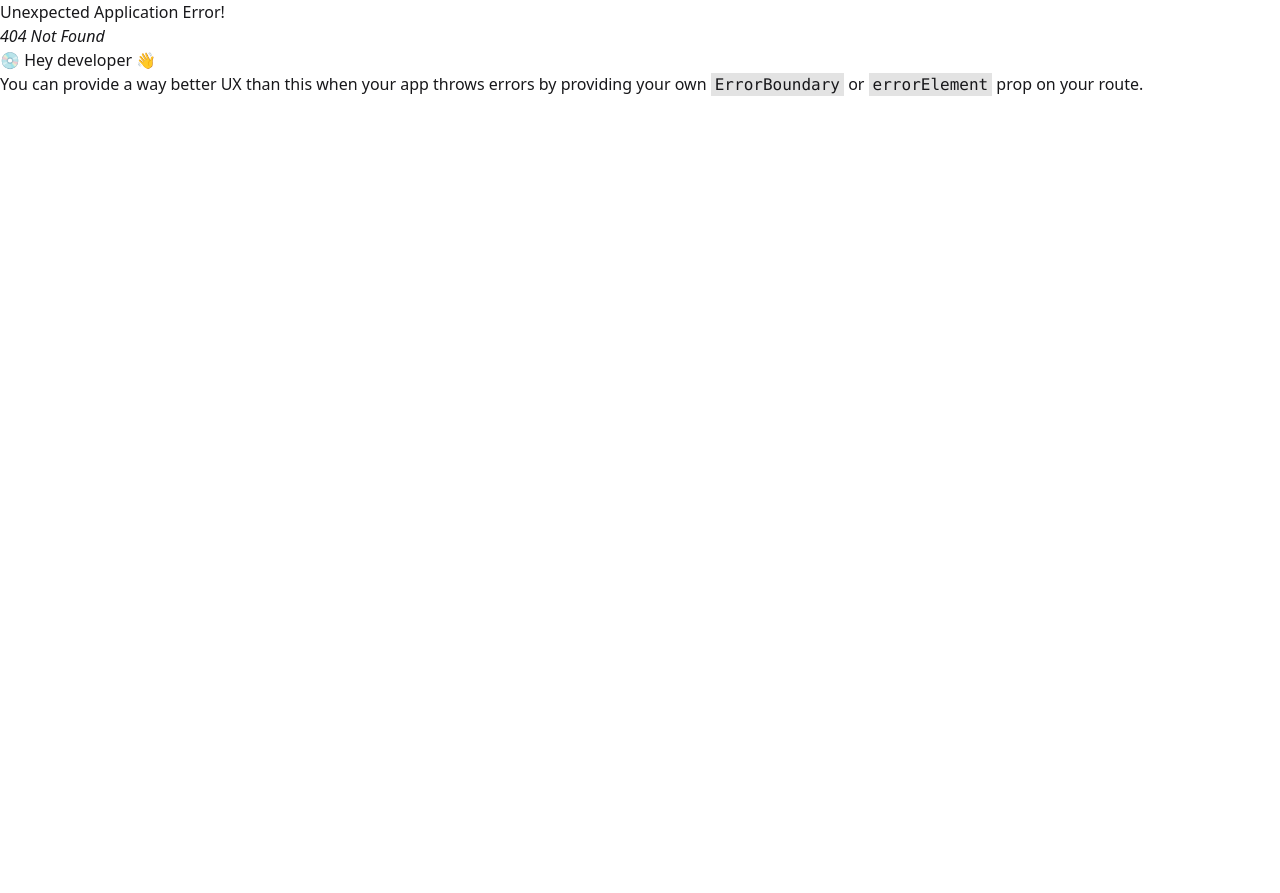
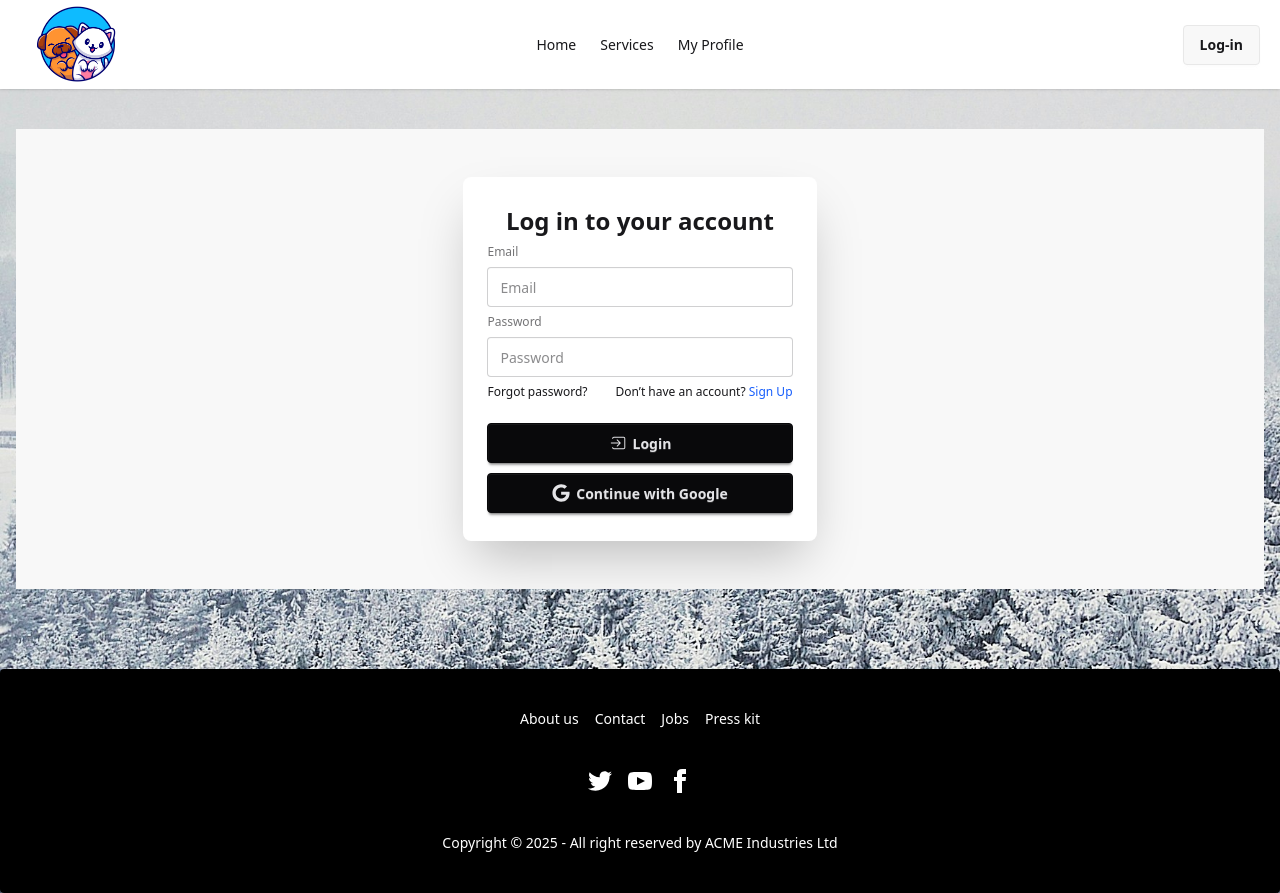
Before and after one commit to fuadhasan199/Pet-Care, a React (Vite) app: page /login in a window 1280 px wide. Before the commit this address had no page. Before the commit the page ends 800 px from the top, so only its background shows below. Built offline with nearby package versions, Linux system fonts and the light colour scheme.

Commit message:
LogIn page Sign up page

```diff
--- a/package.json
+++ b/package.json
@@ -15,8 +15,11 @@
     "react": "^19.1.1",
     "react-dom": "^19.1.1",
     "react-fast-marquee": "^1.6.5",
+    "react-hot-toast": "^2.6.0",
+    "react-icons": "^5.5.0",
     "react-router": "^7.9.4",
     "react-router-dom": "^7.9.4",
+    "react-toastify": "^11.0.5",
     "swiper": "^12.0.3",
     "tailwindcss": "^4.1.15"
   },
--- a/src/Pages/Login.jsx
+++ b/src/Pages/Login.jsx
@@ -0,0 +1,73 @@
+import React from 'react';
+import { NavLink } from 'react-router-dom';
+import { IoIosLogIn } from "react-icons/io";
+import { FaGoogle } from "react-icons/fa";
+import {  signInWithEmailAndPassword } from 'firebase/auth';
+import { auth } from '../firebase.confiq';
+import toast, { Toaster } from 'react-hot-toast';
+
+
+const Login = () => {
+  const HandleClick = (e) => {
+    e.preventDefault();
+    console.log('btn click');
+
+    const email = e.target.email.value;
+    const password = e.target.password.value;
+
+
+    signInWithEmailAndPassword(auth, email, password)
+  .then(res => {
+    console.log(res);
+    toast.success('Login successful!');
+  })
+  .catch(error => {
+    console.log(error);
+    toast.error('Invalid email or password');
+  });
+
+  };
+
+
+  return (
+    <div className="hero bg-base-200 min-h-fit mt-10 p-8">
+      <div className="hero-content flex-col lg:flex-row-reverse">
+        <div className="card bg-base-100 w-full max-w-sm shrink-0 shadow-2xl">
+          <div className="card-body">
+            <form className="fieldset" onSubmit={HandleClick}>
+              <p className='text-center text-2xl font-bold'>Log in to your account</p>
+
+              <label className="label">Email</label>
+              <input type="email" name='email' className="input" placeholder="Email" />
+
+              <label className="label">Password</label>
+              <input type="password" name='password' className="input" placeholder="Password" />
+
+              <div className='flex gap-7 flex-wrap'>
+                <a className="link link-hover">Forgot password?</a>
+                <p>
+                  Don’t have an account?{" "}
+                  <NavLink to="/SignUp" className="link link-hover text-blue-600">
+                    Sign Up
+                  </NavLink>
+                </p>
+              </div>
+
+              <button className="btn btn-neutral mt-4">
+                <IoIosLogIn size={18} /> Login
+              </button>
+
+              <button type="button" className="btn btn-neutral mt-1">
+                <FaGoogle size={18} /> Continue with Google
+              </button>
+            </form>
+          </div>
+        </div>
+      </div>
+      <Toaster position="top-center" reverseOrder={false} />
+
+    </div>
+  );
+};
+
+export default Login;
--- /dev/null
+++ b/src/Pages/SignUp.jsx
@@ -0,0 +1,52 @@
+import React from 'react';
+import { NavLink } from 'react-router';
+import { IoIosLogIn } from "react-icons/io";
+import { FaGoogle } from "react-icons/fa";
+import { getAuth, createUserWithEmailAndPassword } from "firebase/auth";
+const SignUp = () => {
+
+
+
+     const HandleClick=(e)=>{
+   e.preventDefault()
+   console.log()
+   const email=e.target.email.value
+   const password=e.target.password.value
+ const auth=getAuth()
+ createUserWithEmailAndPassword(auth,email,password)
+  .then(res=>console.log(res))
+  .catch(eror=>console.log(eror))
+
+  }
+    return (
+        <div>
+
+            <div className="hero bg-base-200 min-h-fit mt-10 p-8">
+
+  <div className="hero-content flex-col lg:flex-row-reverse">
+
+    <div className="text-center lg:text-left">
+
+
+    </div>
+    <div className="card bg-base-100 w-full max-w-sm shrink-0 shadow-2xl">
+      <div className="card-body">
+        <form className="fieldset" onSubmit={HandleClick}>
+            <p className='text-center text-2xl font-bold'>Sign UP to your account</p>
+          <label className="label">Email</label>
+          <input type="email" className="input" placeholder="Email" />
+          <label className="label">Password</label>
+          <input type="password" className="input" placeholder="Password" />
+          <div className='flex gap-7'><a className="link link-hover">Forgot password?</a> <p>Dont'have account <a className="link link-hover text-blue-600"><NavLink to={'/SignUp'}>SignUP</NavLink></a></p></div>
+          <button className="btn btn-neutral mt-4"><IoIosLogIn size={18} /> Login</button>
+          <button className="btn btn-neutral mt-1"> <FaGoogle size={18} /> Continue with Google</button>
+        </form>
+      </div>
+    </div>
+  </div>
+</div>
+        </div>
+    );
+};
+
+export default SignUp;
--- /dev/null
+++ b/src/Provaider/AuthProvider.jsx
@@ -0,0 +1,29 @@
+import React, { useState } from 'react';
+import { createContext } from 'react';
+
+
+export const AuthContext=createContext()
+const AuthProvider = ( {children} ) => {
+
+
+ const[user,setUser]=useState( {
+      name:"Fuad hasan",
+    email:"fuadhasan740266@gmail.com",
+ })
+
+ const authData={
+    user,setUser
+ }
+ return <AuthContext.Provider value={authData}>{children}</AuthContext.Provider>
+
+
+
+
+
+
+
+
+
+};
+
+export default AuthProvider;
--- /dev/null
+++ b/src/Routes/PrivateRoute.jsx
@@ -0,0 +1,26 @@
+import React, { Children, useContext } from 'react';
+import { AuthContext } from '../Provaider/AuthProvider';
+import { Navigate, useLocation } from 'react-router';
+
+
+const PrivateRoute = ({children}) => {
+
+const { user } = useContext(AuthContext)
+
+ const location =useLocation()
+
+ if(!user) {
+    return <Navigate to={'/login'}></Navigate>
+ }
+
+ return children
+
+
+
+
+
+
+
+};
+
+export default PrivateRoute;
--- a/src/firebase.confiq.js
+++ b/src/firebase.confiq.js
@@ -7,12 +7,14 @@ import { getAuth } from "firebase/auth";
 // Your web app's Firebase configuration
 const firebaseConfig = {
   apiKey:import.meta.env.VITE_apiKey,
+
   authDomain:import.meta.env.VITE_authDomain,
   projectId:import.meta.env.VITE_projectId,
   storageBucket:import.meta.env.VITE_storageBucket,
   messagingSenderId:import.meta.env.VITE_messagingSenderId,
   appId:import.meta.env.VITE_appId
 };
+console.log("API Key:", import.meta.env.VITE_apiKey);
 
 // Initialize Firebase
 const app = initializeApp(firebaseConfig);
```
Also changed, not shown: src/main.jsx (+16 -1 lines), src/Pages/Signin.jsx (deleted), 1 other file (tests, documents, lock files or other folders).
